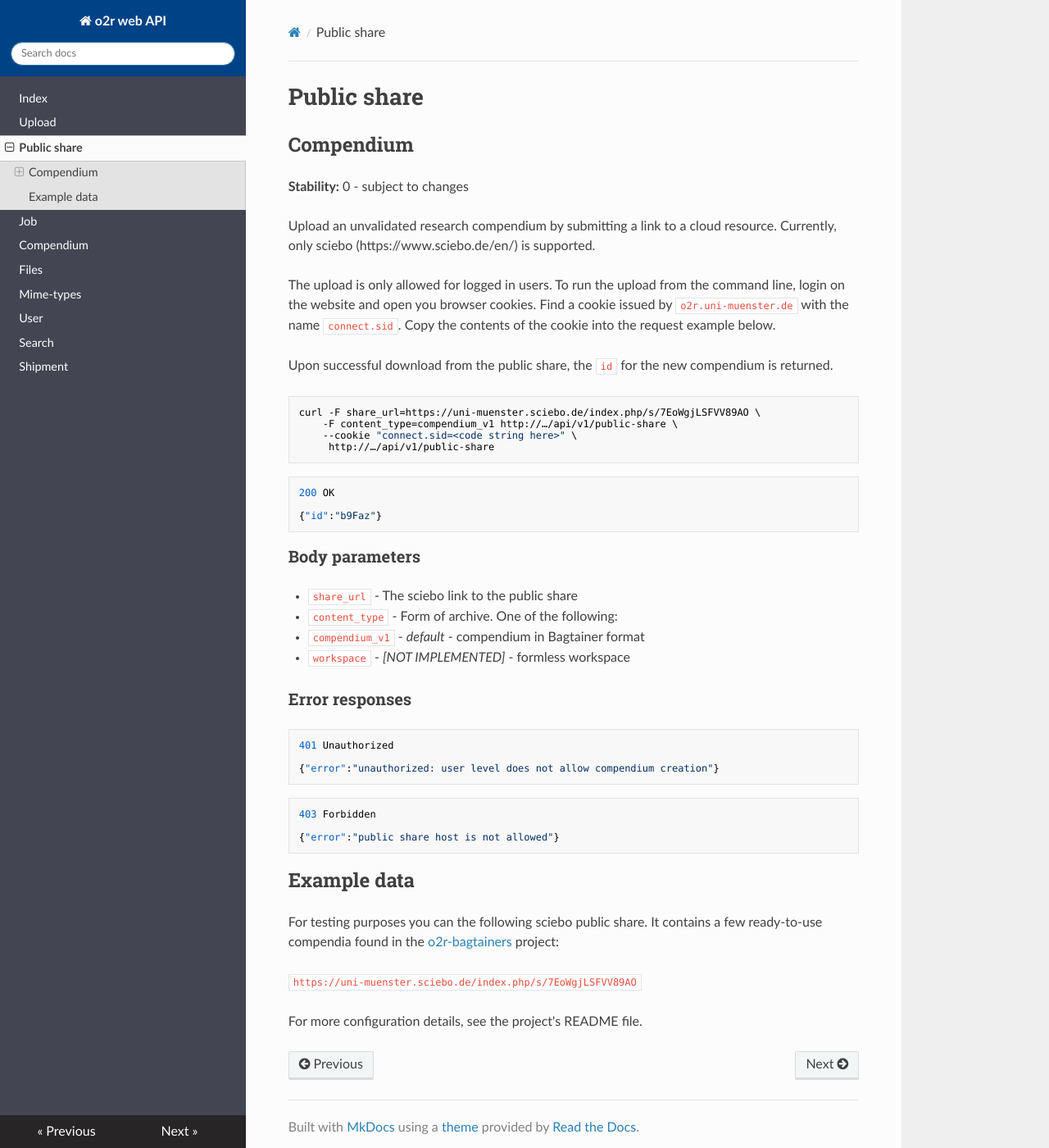
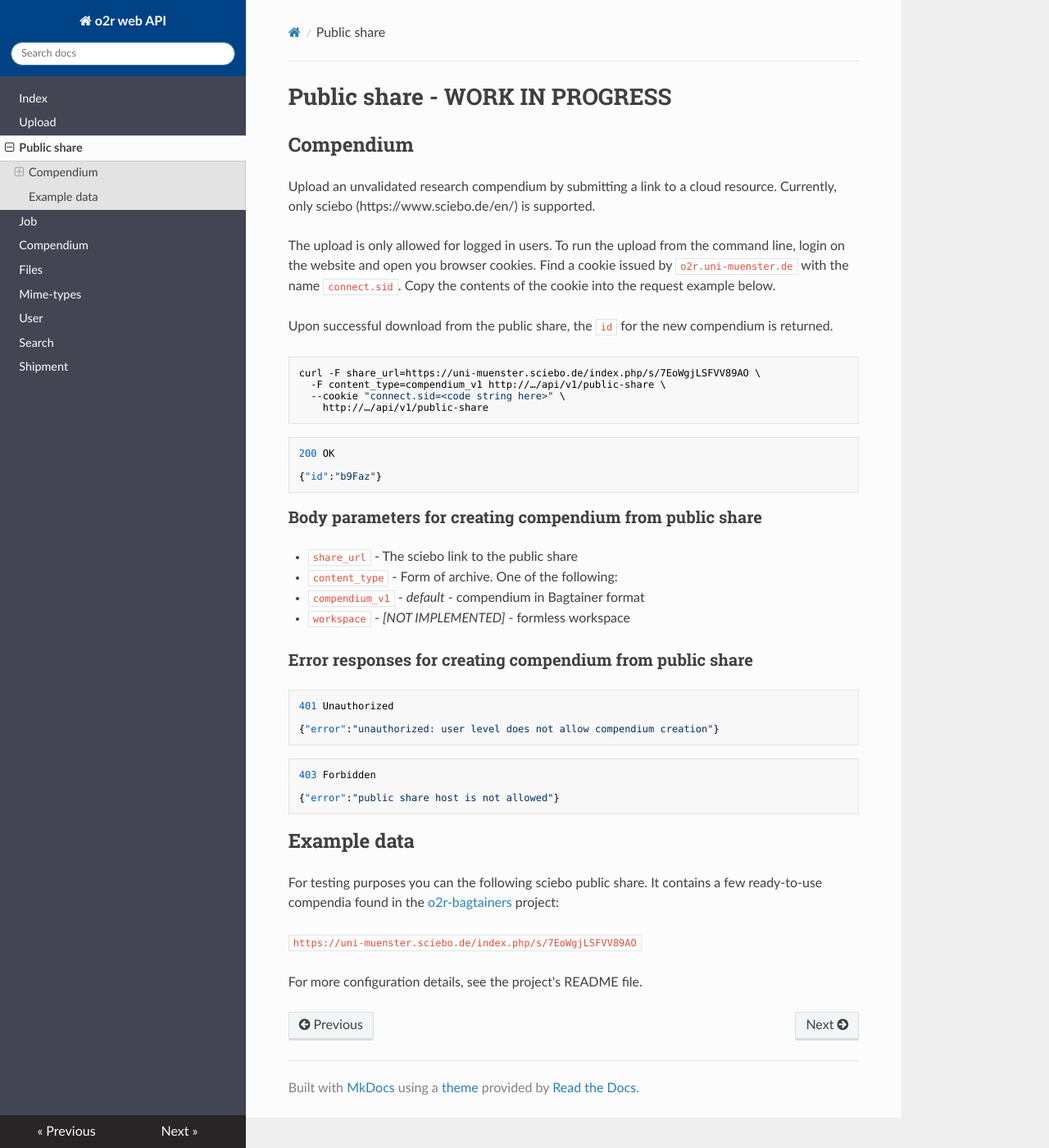
Before and after one commit to o2r-project/api, an MkDocs documentation site: the page built from docs/public-share.md, in a window 1280 px wide and 1400 px high. Shown: the whole window at 82% size. Built offline with MkDocs 1.6.1, drawn with Linux system fonts in a browser that asks for light colours; nearby versions of some CDN libraries; old or Windows-style settings are respelled for this version of MkDocs.

Commit message:
update public share and process stament

````diff
--- a/docs/public-share.md
+++ b/docs/public-share.md
@@ -1,8 +1,6 @@
-# Public share
+# Public share - WORK IN PROGRESS
 
 ## Compendium
-
-__Stability:__ 0 - subject to changes
 
 Upload an unvalidated research compendium by submitting a link to a cloud resource. Currently, only sciebo (https://www.sciebo.de/en/) is supported.
 
@@ -12,9 +10,9 @@ Upon successful download from the public share, the `id` for the new compendium
 
 ```bash
 curl -F share_url=https://uni-muenster.sciebo.de/index.php/s/7EoWgjLSFVV89AO \
-	-F content_type=compendium_v1 http://…/api/v1/public-share \
-	--cookie "connect.sid=<code string here>" \
-     http://…/api/v1/public-share
+  -F content_type=compendium_v1 http://…/api/v1/public-share \
+  --cookie "connect.sid=<code string here>" \
+    http://…/api/v1/public-share
 ```
 
 ```json
@@ -23,14 +21,14 @@ curl -F share_url=https://uni-muenster.sciebo.de/index.php/s/7EoWgjLSFVV89AO \
 {"id":"b9Faz"}
 ```
 
-### Body parameters
+### Body parameters for creating compendium from public share
 
 - `share_url` - The sciebo link to the public share
 - `content_type` - Form of archive. One of the following:
   - `compendium_v1` - _default_ - compendium in Bagtainer format
   - `workspace` - _[NOT IMPLEMENTED]_ - formless workspace
 
-### Error responses
+### Error responses for creating compendium from public share
 
 ```json
 401 Unauthorized
@@ -50,5 +48,4 @@ For testing purposes you can the following sciebo public share. It contains a fe
 
 `https://uni-muenster.sciebo.de/index.php/s/7EoWgjLSFVV89AO`
 
-
 For more configuration details, see the project's README file.
````
Also changed, not shown: README.md (+4 -1 lines).
